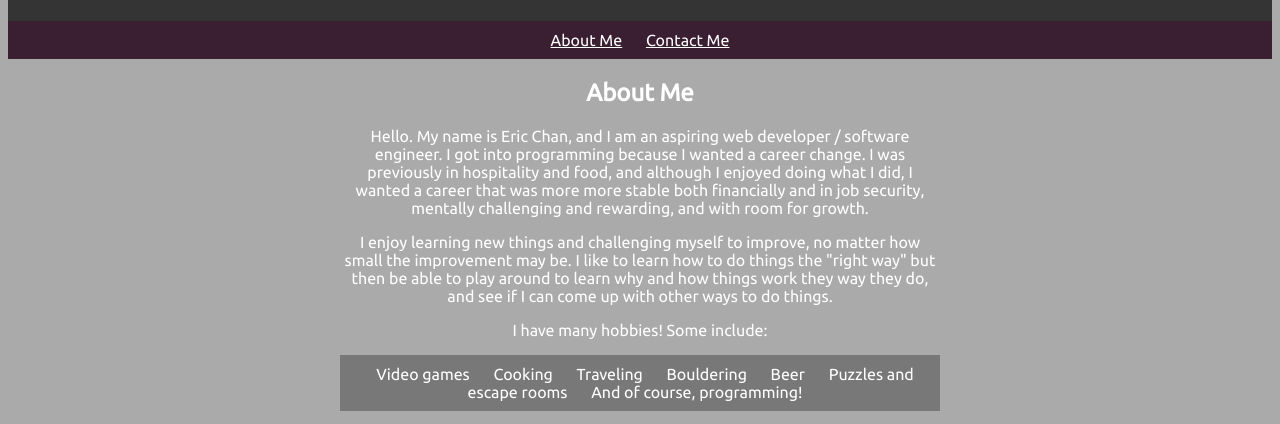
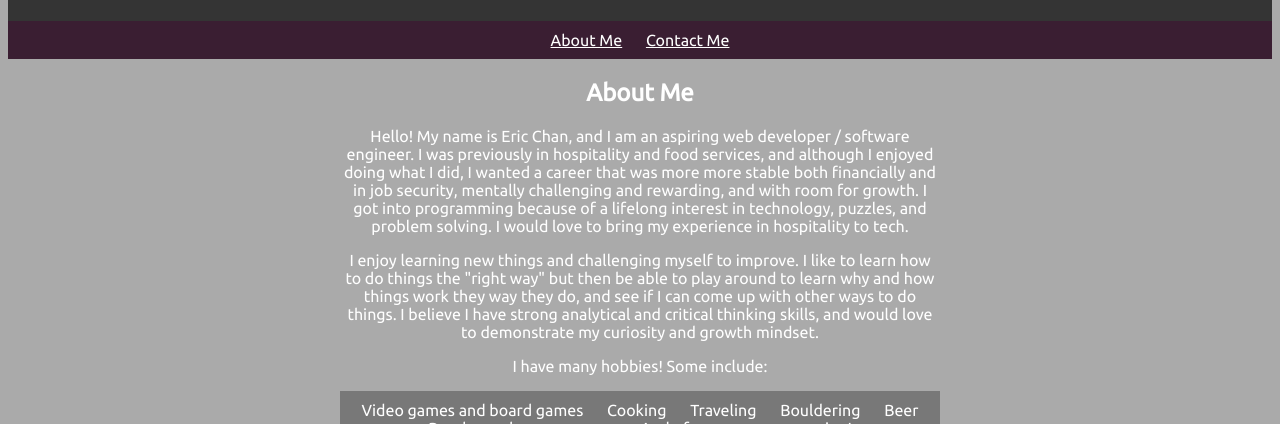
Before and after one commit to cruiseric/cruiseric.github.io, a plain HTML site: page index.html in a window 1280 px wide. Shown: the part 370-794 px from the top of the page. Drawn offline with Linux system fonts and the light colour scheme.

Commit message:
updated about me

```diff
--- a/index.html
+++ b/index.html
@@ -84,23 +84,24 @@
     <h2 onclick="aboutHider()" id="aboutme">About Me</h2>
     <div class="aboutmediv" id="abouttoggle">
       <p>
-        Hello. My name is Eric Chan, and I am an aspiring web developer /
-        software engineer. I got into programming because I wanted a career
-        change. I was previously in hospitality and food, and although I enjoyed
+        Hello! My name is Eric Chan, and I am an aspiring web developer /
+        software engineer. I was previously in hospitality and food services, and although I enjoyed
         doing what I did, I wanted a career that was more more stable both
         financially and in job security, mentally challenging and rewarding, and
-        with room for growth.
+        with room for growth. I got into programming because of a lifelong interest in technology, puzzles, and problem
+        solving. I would love to bring my experience in hospitality to tech.
       </p>
       <p>
-        I enjoy learning new things and challenging myself to improve, no matter
-        how small the improvement may be. I like to learn how to do things the
-        "right way" but then be able to play around to learn why and how things
-        work they way they do, and see if I can come up with other ways to do things.
+        I enjoy learning new things and challenging myself to improve.
+        I like to learn how to do things the "right way" but then be able to play around to learn why and how things
+        work they way they do, and see if I can come up with other ways to do things. I believe I have strong analytical
+        and critical thinking skills, and would love to demonstrate my curiosity and growth mindset.
+
       </p>
       <p>
         I have many hobbies! Some include:
       <ul>
-        <li>Video games</li>
+        <li>Video games and board games</li>
         <li>Cooking</li>
         <li>Traveling</li>
         <li>Bouldering</li>
```
